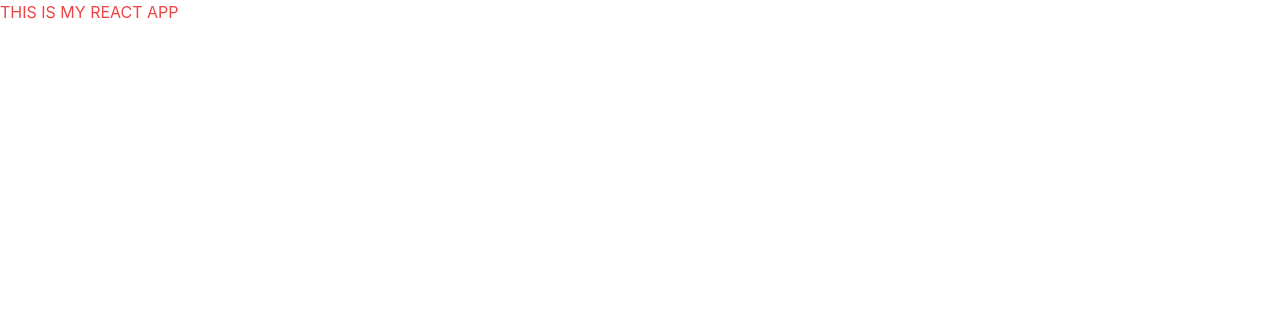
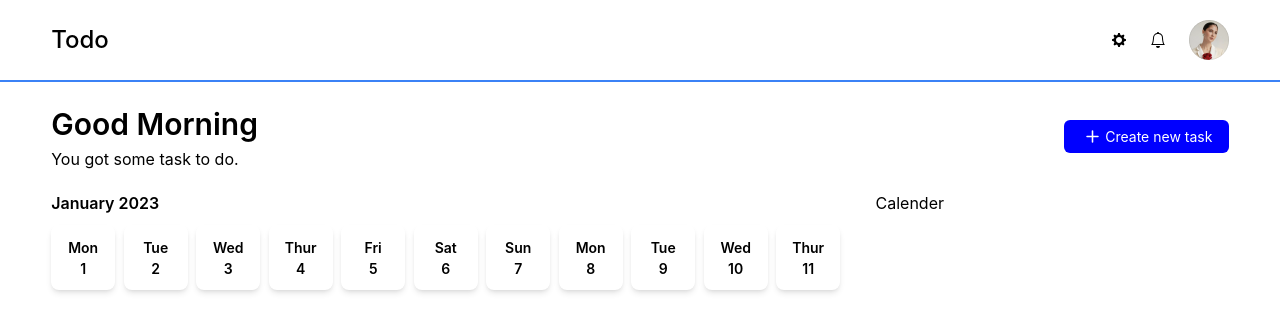
Before and after one commit to Acha-Goodness/todo_web_app, a React (Create React App) app: page / in a window 1280 px wide. Shown: the top 332 px of the page. Built offline with nearby package versions, Linux system fonts and the light colour scheme.

Commit message:
Head Navigation Bar Devlopment

```diff
--- a/package.json
+++ b/package.json
@@ -12,6 +12,7 @@
     "@types/react-dom": "^18.2.7",
     "react": "^18.2.0",
     "react-dom": "^18.2.0",
+    "react-icons": "^4.10.1",
     "react-scripts": "5.0.1",
     "typescript": "^4.9.5",
     "web-vitals": "^2.1.4"
--- a/src/App.tsx
+++ b/src/App.tsx
@@ -1,10 +1,11 @@
 import React from 'react';
 import './App.css';
+import Home from "./Pages/Home/Home";
 
 function App() {
   return (
     <div className="App">
-     <h1 className="text-red-500">THIS IS MY REACT APP</h1>
+     <Home/>
     </div>
   );
 }
--- /dev/null
+++ b/src/Components/Dates/Days.tsx
@@ -0,0 +1,24 @@
+import React from 'react';
+import { dates } from "../../Components/Dates/dates";
+
+const Dates = () => {
+  return (
+    <div>
+      <h1 className='font-[600] text-[16px] mb-[1.3%]'>January 2023</h1>
+      <div className='flex justify-between items-center'>
+        {
+          dates.map((day, index)=> {
+              return(
+                <div key={index} className='flex w-[64px] h-[65px] flex-col items-center justify-center rounded-[8px] text-[black] shadow-md'>
+                  <h4 className='text-[14px] font-[600]'>{day.day}</h4>
+                  <p className='text-[14px] font-[600]'>{day.id}</p>
+                </div>
+              )
+          })
+        }
+      </div>
+    </div>
+  )
+}
+
+export default Dates;
--- /dev/null
+++ b/src/Components/Dates/dates.ts
@@ -0,0 +1,52 @@
+interface scheduleDates{
+    id?:number,
+    day?:string
+}
+
+export const dates : Array< scheduleDates> = [
+    {
+        id:1,
+        day:"Mon"
+    },
+    {
+        id:2,
+        day:"Tue"
+    },
+    {
+        id:3,
+        day:"Wed"
+    },
+    {
+        id:4,
+        day:"Thur"
+    },
+    {
+        id:5,
+        day:"Fri"
+    },
+    {
+        id:6,
+        day:"Sat"
+    },
+    {
+        id:7,
+        day:"Sun"
+    },
+    {
+        id:8,
+        day:"Mon"
+    },
+    {
+        id:9,
+        day:"Tue"
+    },
+    {
+        id:10,
+        day:"Wed"
+    },
+    {
+        id:11,
+        day:"Thur"
+    },
+
+]
--- /dev/null
+++ b/src/Components/Header/Header.tsx
@@ -0,0 +1,22 @@
+import React from 'react';
+import { GoGear } from "react-icons/go";
+import { BsBell } from "react-icons/bs";
+import avatar from "../../assets/Avatar.png"
+
+
+const Header = () => {
+  return (
+    <div className="bg-[white] py-5 border-b-2 border-blue-500 flex items-center justify-between px-[4%]">
+      <div>
+         <h3 className="text-[24px] font-medium">Todo</h3>
+      </div>
+      <div className="flex items-center w-[10%] justify-between">
+        <GoGear />
+        <BsBell />
+        <img src={avatar} alt="..."/>
+      </div>
+    </div>
+  )
+}
+
+export default Header;
--- /dev/null
+++ b/src/Components/MyTask/MyTask.tsx
@@ -0,0 +1,11 @@
+import React from 'react'
+
+function MyTask() {
+  return (
+    <div>
+
+    </div>
+  )
+}
+
+export default MyTask
--- /dev/null
+++ b/src/Pages/Home/Home.tsx
@@ -0,0 +1,31 @@
+import React from 'react';
+import Header from "../../Components/Header/Header";
+import { BsPlus } from "react-icons/bs";
+import Days from "../../Components/Dates/Days";
+
+const Home = () => {
+  return (
+    <div>
+      <Header/>
+      <div className="px-[4%]">
+        <div className="flex items-center justify-between py-5">
+          <div>
+            <h2 className='text-[30px] font-[600]'>Good Morning</h2>
+            <p className='text-[16px] font-[400]'>You got some task to do.</p>
+          </div>
+            <button className=" flex items-center bg-[blue] w-[165px] py-1 text-[white] rounded-md text-[14px] justify-center"> <BsPlus className="text-[25px]"/> Create new task</button>
+        </div>
+        <div className='flex justify-between'>
+          <div className='w-[67%]'>
+            <Days/>
+          </div>
+          <div className='w-[30%]'>
+            Calender
+          </div>
+        </div>
+      </div>
+    </div>
+  )
+}
+
+export default Home
```
Also changed, not shown: src/assets/Avatar.png (added), 1 other file (tests, documents, lock files or other folders).
